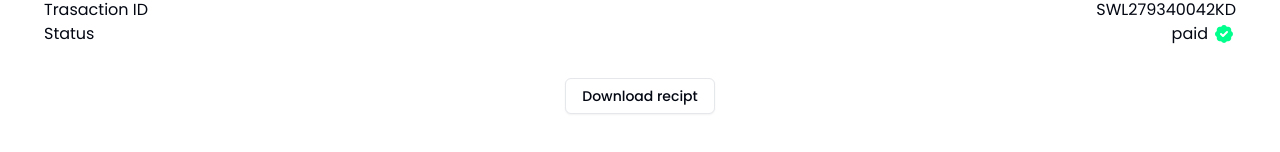
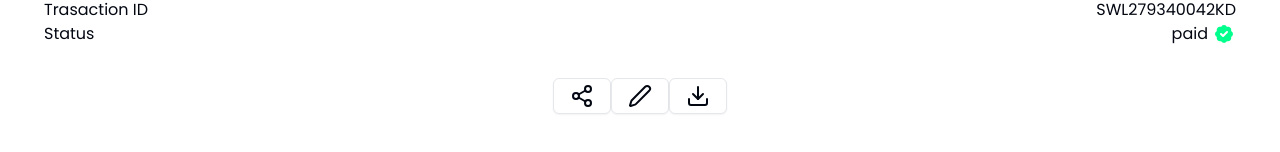
Before and after one commit to midlajmarutha/service-connect, a React (Vite) app: page /payment/recipt in a window 1280 px wide. Shown: the part 406-558 px from the top of the page. Built offline with nearby package versions, Linux system fonts and the light colour scheme.

Commit message:
ui: recipt update

```diff
--- a/src/pages/user/paymentpage/recipt.tsx
+++ b/src/pages/user/paymentpage/recipt.tsx
@@ -1,11 +1,11 @@
 import PageHeader from '@/components/shared/page-header'
 import { Button } from '@/components/ui/button'
-import { BadgeCheck } from 'lucide-react'
+import { BadgeCheck, DownloadIcon, PenIcon, Share2Icon } from 'lucide-react'
 import React from 'react'
 
 const ReciptPage = () => {
   return (
-    <div className='flex flex-col p-3 font-poppins'>
+    <div className='flex flex-col p-3 font-poppins container'>
       <PageHeader pageTitle='E-Recipt'/>
       <div className='mt-16 flex flex-col items-center'>
         <div className='flex gap-1'>
@@ -106,7 +106,9 @@ const ReciptPage = () => {
         </div>
         </div>
         <div className='mt-8'>
-            <Button variant={"outline"}>Download recipt</Button>
+            <Button variant={"outline"}><Share2Icon/></Button>
+            <Button variant={"outline"}><PenIcon/></Button>
+            <Button variant={"outline"}><DownloadIcon/></Button>
         </div>
       </div>
     </div>
```
